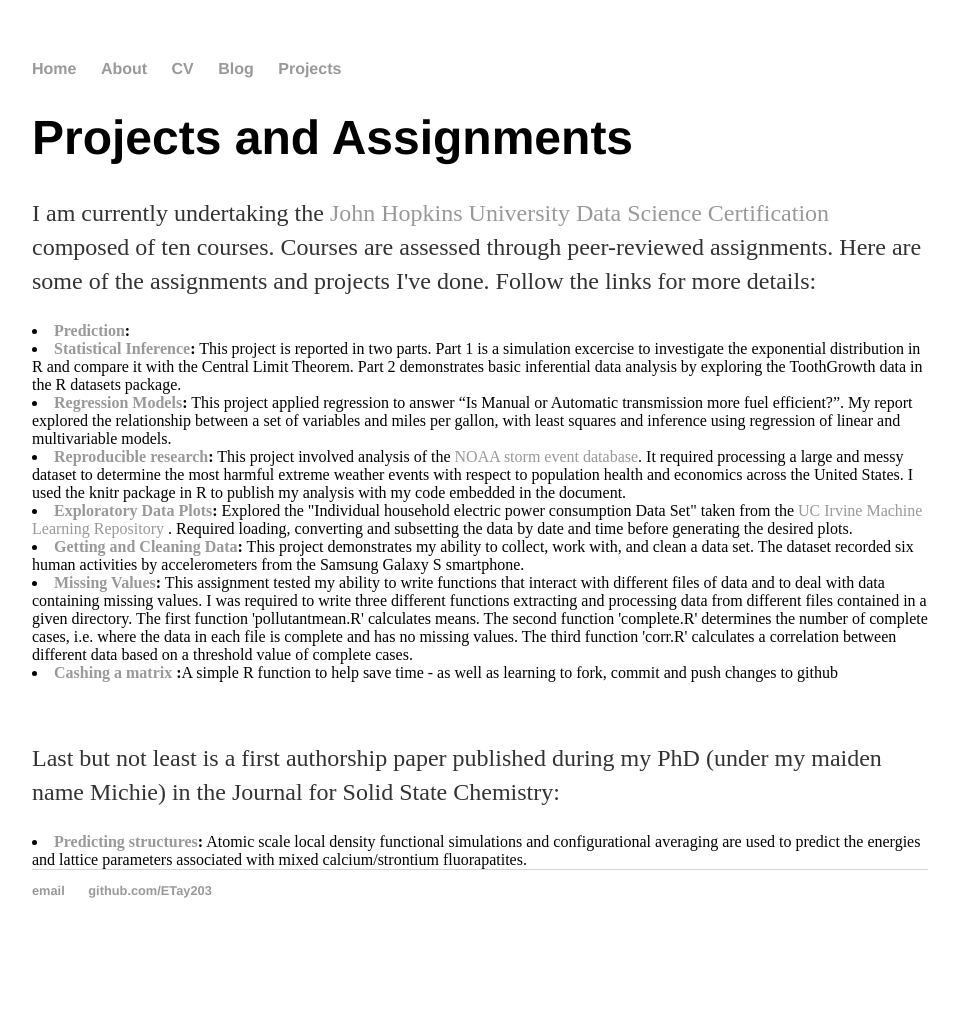
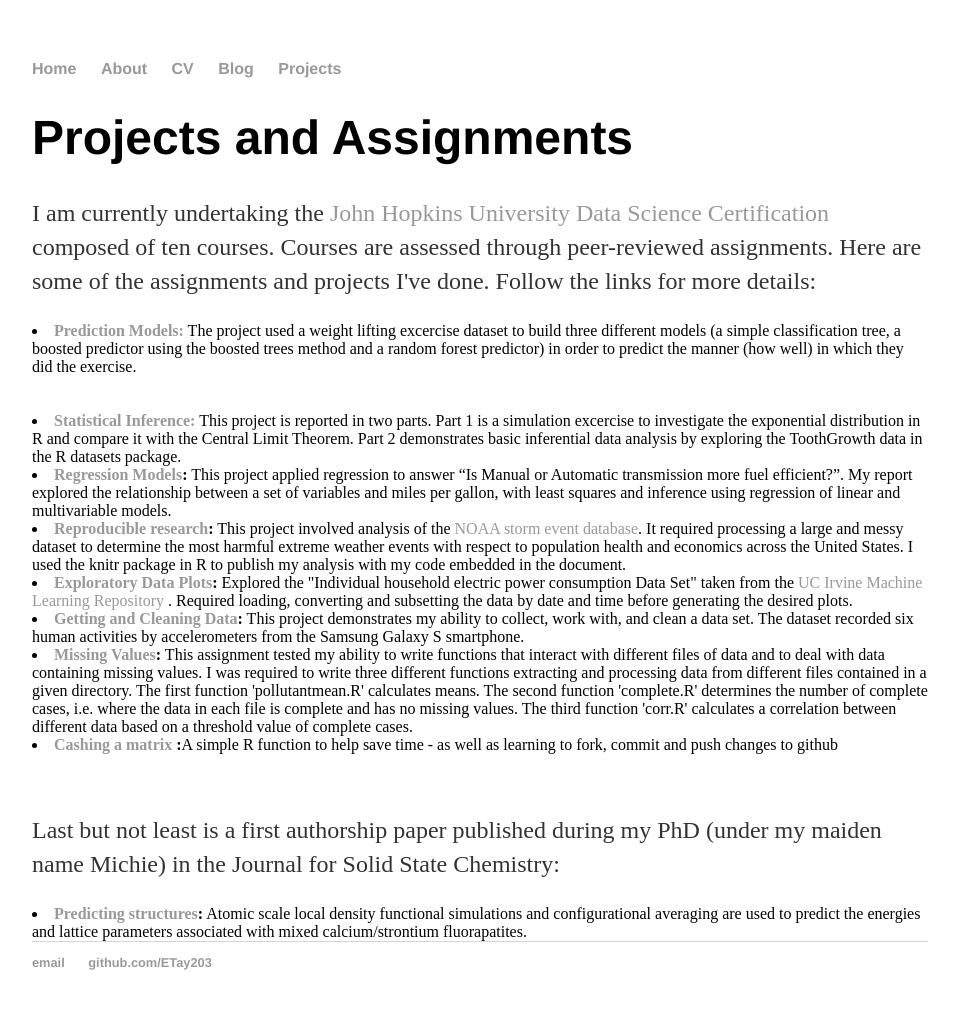
Before and after one commit to ETay203/ETay203.github.io, a Jekyll site: the page built from projects/index.html, in a window 1280 px wide. Shown: the whole page, without its empty margins (160-1119 px from the left). Built offline with Jekyll 4.4.1, drawn with Linux system fonts in a browser that asks for light colours; before the commit the page ends 958 px from its top, so only the background shows below that.

Commit message:
adding projects

```diff
--- a/projects/index.html
+++ b/projects/index.html
@@ -6,11 +6,9 @@ title: Emily Taylor, Projects and Assignments
 	<h1>Projects and Assignments</h1>
 	<p>I am currently undertaking the <a href = "https://www.coursera.org/specializations/jhu-data-science">John Hopkins University Data Science Certification</a> composed of ten courses. Courses are assessed through peer-reviewed assignments.
 	Here are some of the assignments and projects I've done.  Follow the links for more details: </p>
-	<li><strong><a href="https://htmlpreview.github.io/?https://github.com/ETay203/Prediction-Assignment/blob/master/Prediction_Assignment_report1.html">Prediction</a>:</strong> </li>
-
-
-
-	<li><strong><a href="https://github.com/ETay203/Statistical-Inference-Project">Statistical Inference</a>:</strong> This project is reported in two parts. Part 1 is a simulation excercise to investigate the exponential distribution in R and compare it with the Central Limit Theorem. Part 2 demonstrates basic inferential data analysis by exploring the ToothGrowth data in the R datasets package.</li>
+	<li><strong><a href="https://htmlpreview.github.io/?https://github.com/ETay203/Prediction-Assignment/blob/master/Prediction_Assignment_report1.html">Prediction Models:</a></strong> The project used a weight lifting excercise dataset to build three different models (a simple classification tree, a boosted predictor using the boosted trees method and a random forest predictor) in order to predict the manner (how well) in which they did the exercise. </li>
+	<br></br>
+	<li><strong><a href="https://github.com/ETay203/Statistical-Inference-Project">Statistical Inference:</a></strong> This project is reported in two parts. Part 1 is a simulation excercise to investigate the exponential distribution in R and compare it with the Central Limit Theorem. Part 2 demonstrates basic inferential data analysis by exploring the ToothGrowth data in the R datasets package.</li>
 	<li><strong><a href="https://github.com/ETay203/Manual-vs-Automatic">Regression Models</a>:</strong> This project applied regression to answer “Is Manual or Automatic transmission more fuel efficient?”. My report explored the relationship between a set of variables and miles per gallon, with least squares and inference using regression of linear and multivariable models.  </li>
 	<li><strong><a href="http://rpubs.com/ETay203/226655">Reproducible research</a>:</strong>  This project involved analysis of the <a href="https://www.ncdc.noaa.gov/stormevents/">NOAA storm event database</a>.  It required processing a large and messy dataset to determine the most harmful extreme weather events with respect to population health and economics across the United States.  I used the knitr package in R to publish my analysis with my code embedded in the document.  </li>
         <li><strong><a href="https://github.com/ETay203/ExData_Plotting1">Exploratory Data Plots</a>:</strong> Explored the "Individual household electric power consumption Data Set" taken from the <a href = "http://archive.ics.uci.edu/ml/index.php">UC Irvine Machine Learning Repository</a> . Required loading, converting and subsetting the data by date and time before generating the desired plots.</li>
```
